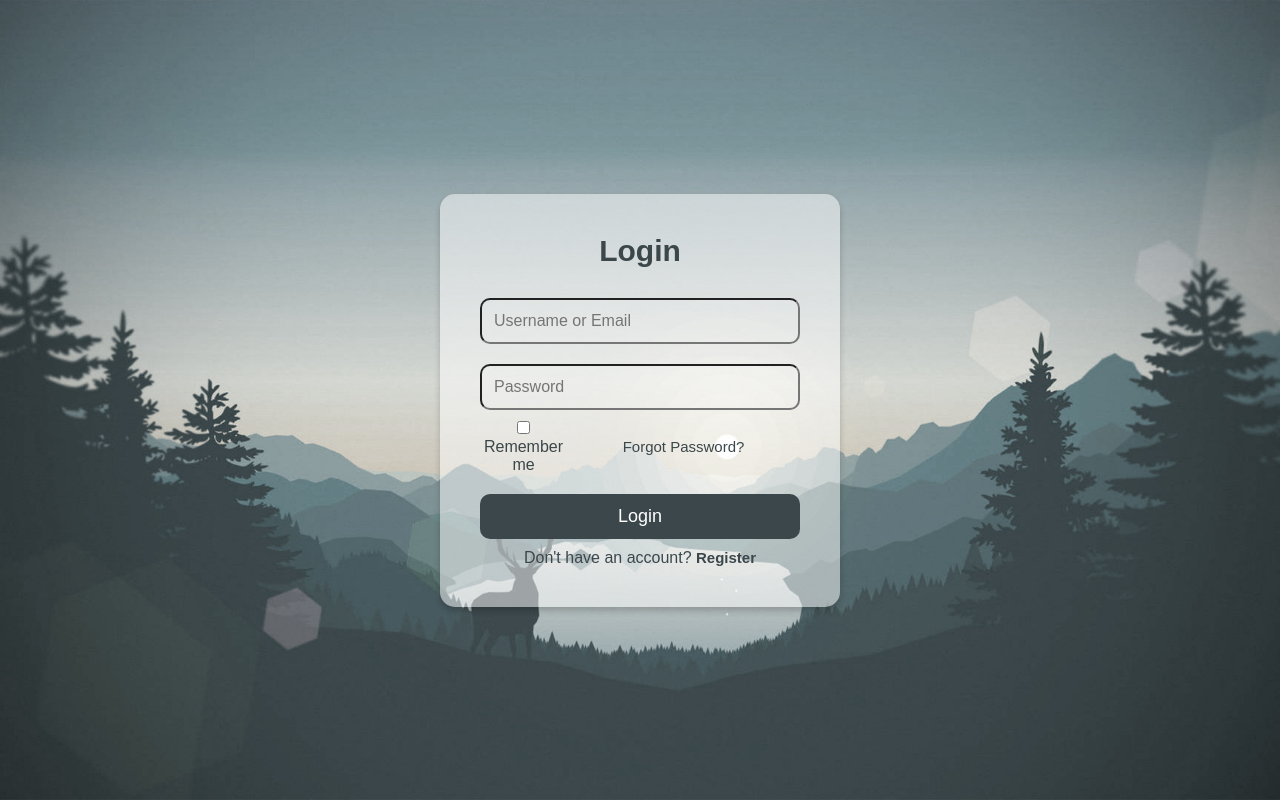
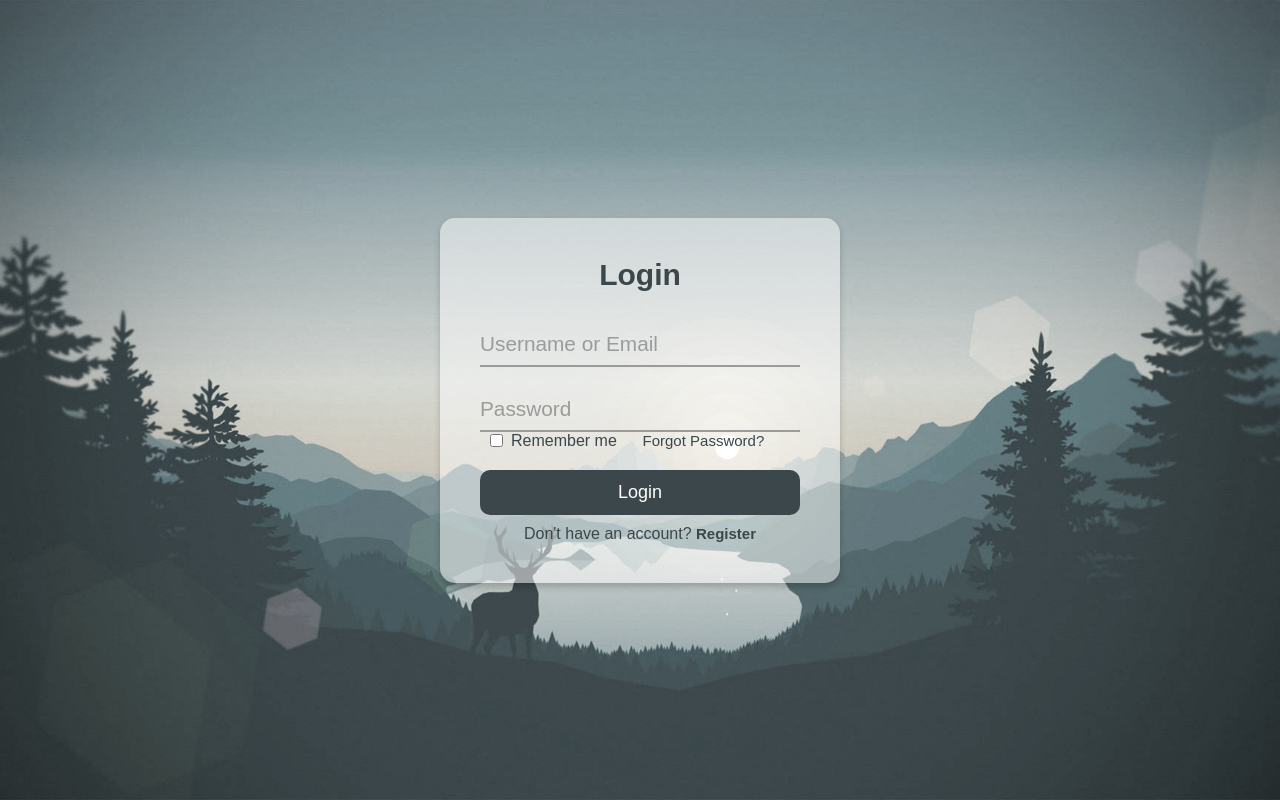
Before and after one commit to Jackuessss/Mainwebsite, a Flask app: page /login in a window 1280 px wide. Run offline with Flask 3, Linux system fonts and the light colour scheme.

Commit message:
semiworkingcss

```diff
--- a/static/styles.css
+++ b/static/styles.css
@@ -7,7 +7,7 @@
 
 html, body {
     height: 100%;
-    font-family: 'Arial', sans-serif;
+    font-family: 'Poppins', sans-serif;
 }
 
 /* Full-screen Background Image */
@@ -48,47 +48,69 @@ h2 {
     margin-bottom: 20px;
     font-size: 30px;
     color: #3b474b; /* Dark blue color for headings */
-    font-weight:bold ;
+    font-weight: bold;
 }
 
 /* Form Input Fields */
-input[type="text"], input[type="email"], input[type="password"] {
+.form__group {
+    position: relative;
+    padding: 15px 0 0;
+    margin-top: 10px;
     width: 100%;
-    padding: 12px;
-    margin: 10px 0;
-    border-radius: 10px;
-    border: 1px solid rgba(#3b474b);
-    background-color: rgba(255, 255, 255, 0.1);
-    color: #3b474b; /* Dark blue color for input text */
-    font-size: 16px;
 }
 
-input[type="text"]:focus, input[type="email"]:focus, input[type="password"]:focus {
-    outline: none;
-    border: 1px solid #3b474b; /* Dark blue border on focus */
+.form__field {
+    font-family: inherit;
+    width: 100%;
+    border: 0;
+    border-bottom: 2px solid #9b9b9b;
+    outline: 0;
+    font-size: 1.3rem;
+    color: #fff;
+    padding: 7px 0;
+    background: transparent;
+    transition: border-color 0.2s;
+
+    &::placeholder {
+        color: transparent;
+    }
+
+    &:placeholder-shown ~ .form__label {
+        font-size: 1.3rem;
+        cursor: text;
+        top: 20px;
+    }
 }
 
-/* Additional Options (Remember Me, Forgot Password) */
-.extra-options {
-    display: flex;
-    justify-content: space-between;
-    align-items: center;
-    margin-bottom: 20px;
+.form__label {
+    position: absolute;
+    top: 0;
+    display: block;
+    transition: 0.2s;
+    font-size: 1rem;
+    color: #9b9b9b;
 }
 
-.forgot-password {
-    background: none;
-    border: none;
-    color: #3b474b; /* Dark blue color for forgot password text */
-    font-size: 15px;
-    cursor: pointer;
+.form__field:focus {
+    ~ .form__label {
+        position: absolute;
+        top: 0;
+        display: block;
+        transition: 0.2s;
+        font-size: 1rem;
+        color: #3b474b; /* Primary Color */
+        font-weight: 700;
+        border-bottom: 2px solid #3b474b;
+        outline: none;
+    }
+    padding-bottom: 6px;
+    font-weight: 700;
+    border-width: 3px;
+    border-image: linear-gradient(to right, #3b474b, #62777d);
+    border-image-slice: 1;
 }
 
-.forgot-password:hover {
-    color: #62777d; /* Lighter color on hover */
-}
-
-/* Submit Button */
+/* Button Styling */
 button {
     width: 100%;
     padding: 12px;
@@ -100,7 +122,7 @@ button {
     cursor: pointer;
 }
 
-#forgot:hover{
+#forgot:hover {
     width: 100%;
     padding: 12px;
     background-color: transparent;
@@ -116,9 +138,6 @@ button:hover {
     background-color: #62777d;
 }
 
-input[type="checkbox"]{
-    accent-color: #3b474b;
-}
 /* Link Styling */
 p {
     margin-top: 10px;
@@ -135,3 +154,47 @@ a:hover {
     color: #62777d; /* Lighter color on hover */
     text-decoration: none;
 }
+
+/* Styling for the checkbox */
+input[type="checkbox"] {
+    accent-color: #3b474b;
+}
+
+/* Extra options (Remember Me & Forgot Password) */
+.extra-options {
+    display: flex;
+    justify-content: space-between;
+    align-items: center;
+    margin-bottom: 20px;
+    width: 100%;
+    padding: 0 10px;
+}
+
+/* Remember Me Checkbox */
+.extra-options label {
+    display: inline-flex;
+    align-items: center;
+    gap: 8px;
+    white-space: nowrap; /* Prevent stacking */
+}
+
+/* Forgot Password Button */
+.forgot-password {
+    background: none;
+    border: none;
+    color: #3b474b;
+    font-size: 15px;
+    cursor: pointer;
+    padding: 0;
+    text-decoration: none;
+}
+
+.forgot-password:hover {
+    color: #62777d;
+    text-decoration: underline;
+}
+
+/* Prevent box resizing */
+button, .forgot-password {
+    box-sizing: border-box;
+}
--- a/templates/login.html
+++ b/templates/login.html
@@ -11,16 +11,28 @@
         <div class="form-box">
             <h2>Login</h2>
             <form action="/login" method="post">
-                <input type="text" id="username_or_email" name="username_or_email" placeholder="Username or Email" required><br>
-                <input type="password" id="password" name="password" placeholder="Password" required><br>
+                <!-- Username or Email -->
+                <div class="form__group field">
+                    <input type="text" class="form__field" placeholder="Username or Email" name="username_or_email" id="username_or_email" required />
+                    <label for="username_or_email" class="form__label">Username or Email</label>
+                </div>
+
+                <!-- Password -->
+                <div class="form__group field">
+                    <input type="password" class="form__field" placeholder="Password" name="password" id="password" required />
+                    <label for="password" class="form__label">Password</label>
+                </div>
 
                 <div class="extra-options">
+                    <!-- Remember Me Checkbox -->
                     <label for="remember">
                         <input type="checkbox" id="remember" name="remember"> Remember me
                     </label>
+                    <!-- Forgot Password Button -->
                     <button id="forgot" type="button" class="forgot-password">Forgot Password?</button>
                 </div>
 
+                <!-- Submit Button -->
                 <button type="submit">Login</button>
             </form>
             <p>Don't have an account? <a href="/">Register</a></p>
```
